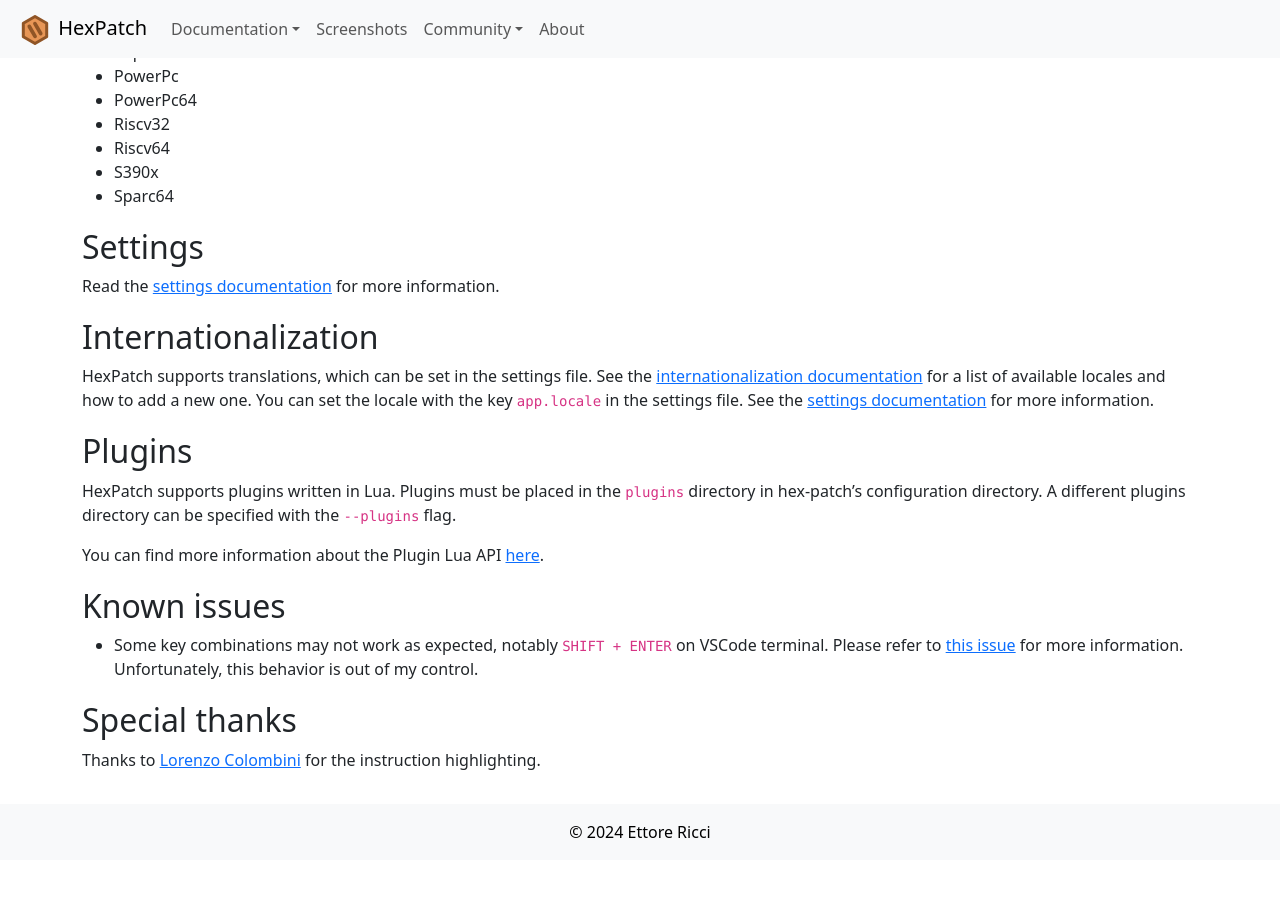
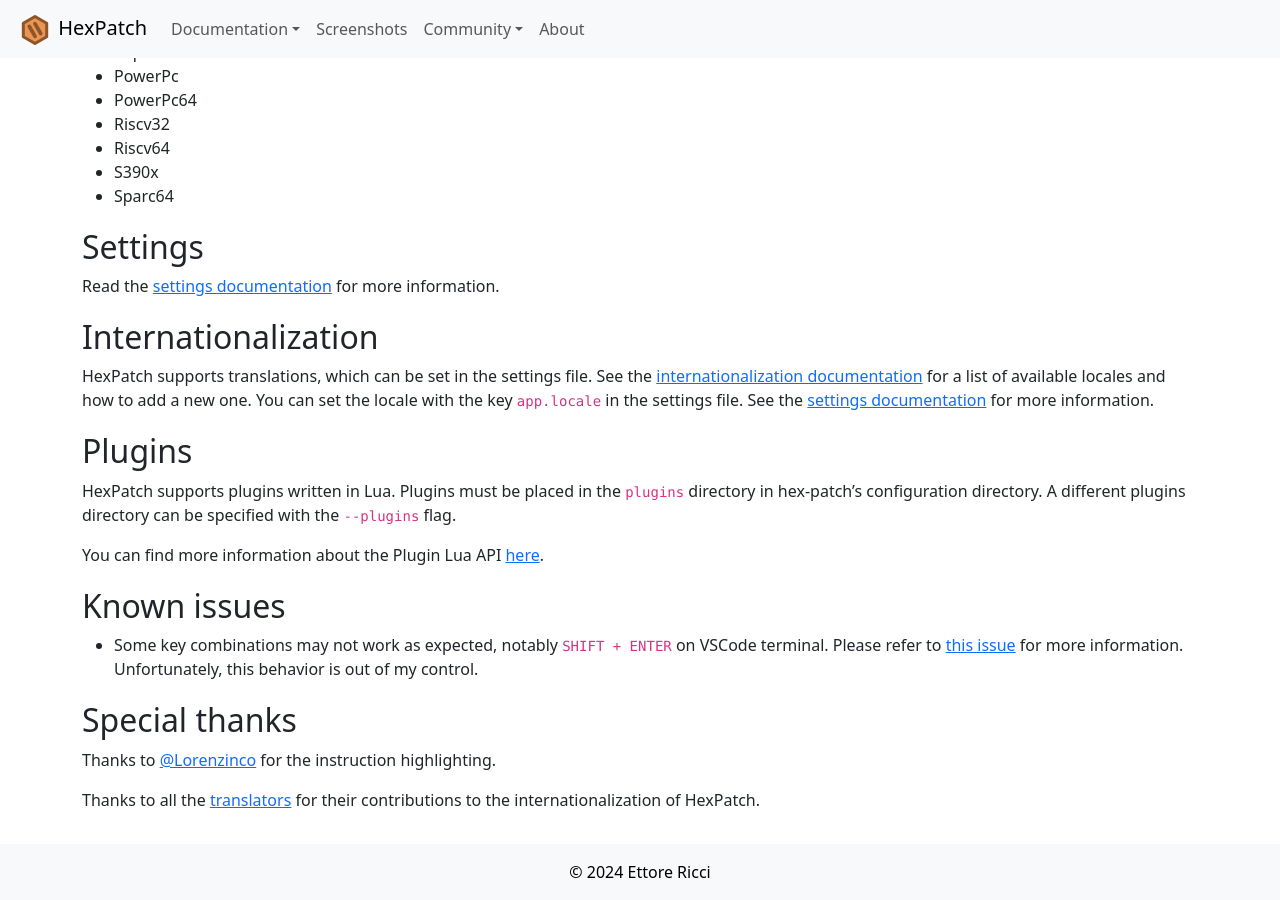
Before and after one commit to Etto48/HexPatch, a Jekyll site: the page built from docs/README.md, in a window 1280 px wide and 900 px high, scrolled down 2564 px. Built offline with Jekyll 4.4.1, drawn with Linux system fonts in a browser that asks for light colours; our own code applies the rules of GitHub Pages for plain Markdown files; before the commit the page ends 3424 px from its top, so only the background shows below that.

Commit message:
Updated readme.md

```diff
--- a/docs/README.md
+++ b/docs/README.md
@@ -158,7 +158,9 @@ You can find more information about the Plugin Lua API [here](./PLUGIN_API.md).
 
 ## Special thanks
 
-Thanks to [Lorenzo Colombini](https://github.com/Lorenzinco) for the instruction highlighting.
+Thanks to [@Lorenzinco](https://github.com/Lorenzinco) for the instruction highlighting.
+
+Thanks to all the [translators](./I18N.md) for their contributions to the internationalization of HexPatch.
 
 [Crate]: https://crates.io/crates/hex-patch
 [Crate Badge]: https://img.shields.io/crates/v/hex-patch?logo=rust&style=flat-square&logoColor=E05D44&color=E05D44
```
Also changed, not shown: docs/I18N.md (+1 -1 lines).
